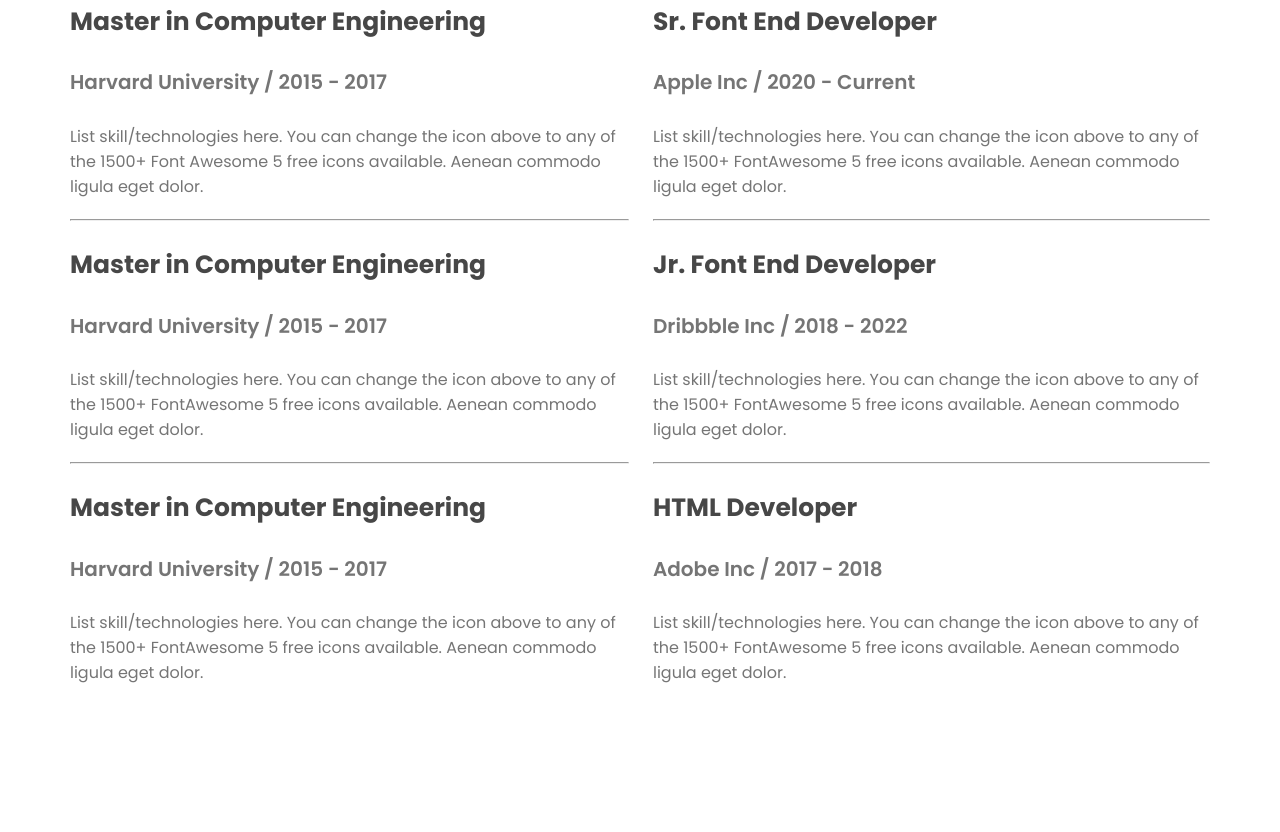
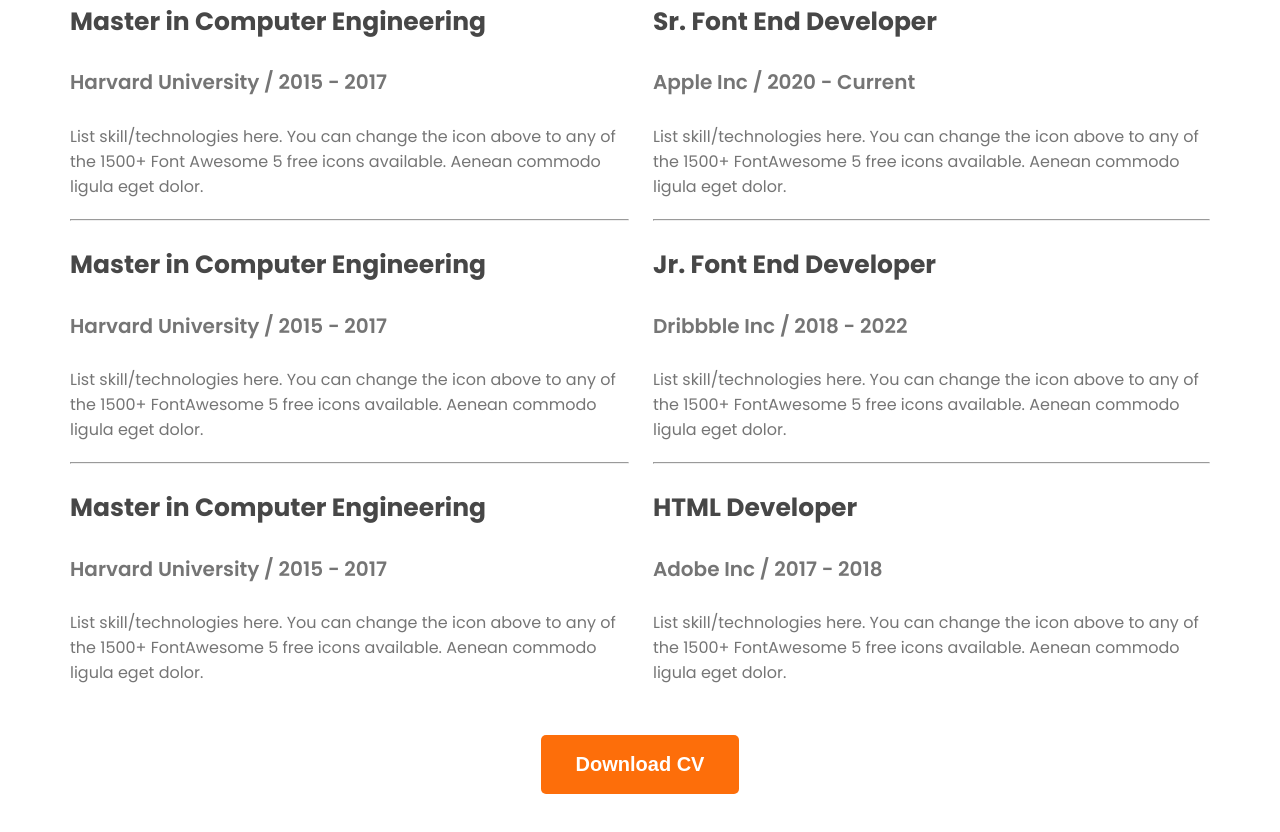
Before and after one commit to MaharobHossain/Portfolio-Web-Mary-Hardly, a plain HTML site: page index.html in a window 1280 px wide. Shown: the part 2713-3545 px from the top of the page. Drawn offline with Linux system fonts and the light colour scheme.

Commit message:
resume button

```diff
--- a/index.html
+++ b/index.html
@@ -143,6 +143,10 @@
                     </div>
                 </div>
             </div>
+            <div class="resume-button text-center">
+            <button class="bnt-primary">Download CV</button>
+            </div>
+
         </section>
     </main>
 
--- a/style.css
+++ b/style.css
@@ -184,3 +184,6 @@ main section{
 .resume hr{
     margin: 20px 0px;
 }
+.resume-button{
+    margin-top: 50px;
+}
```
